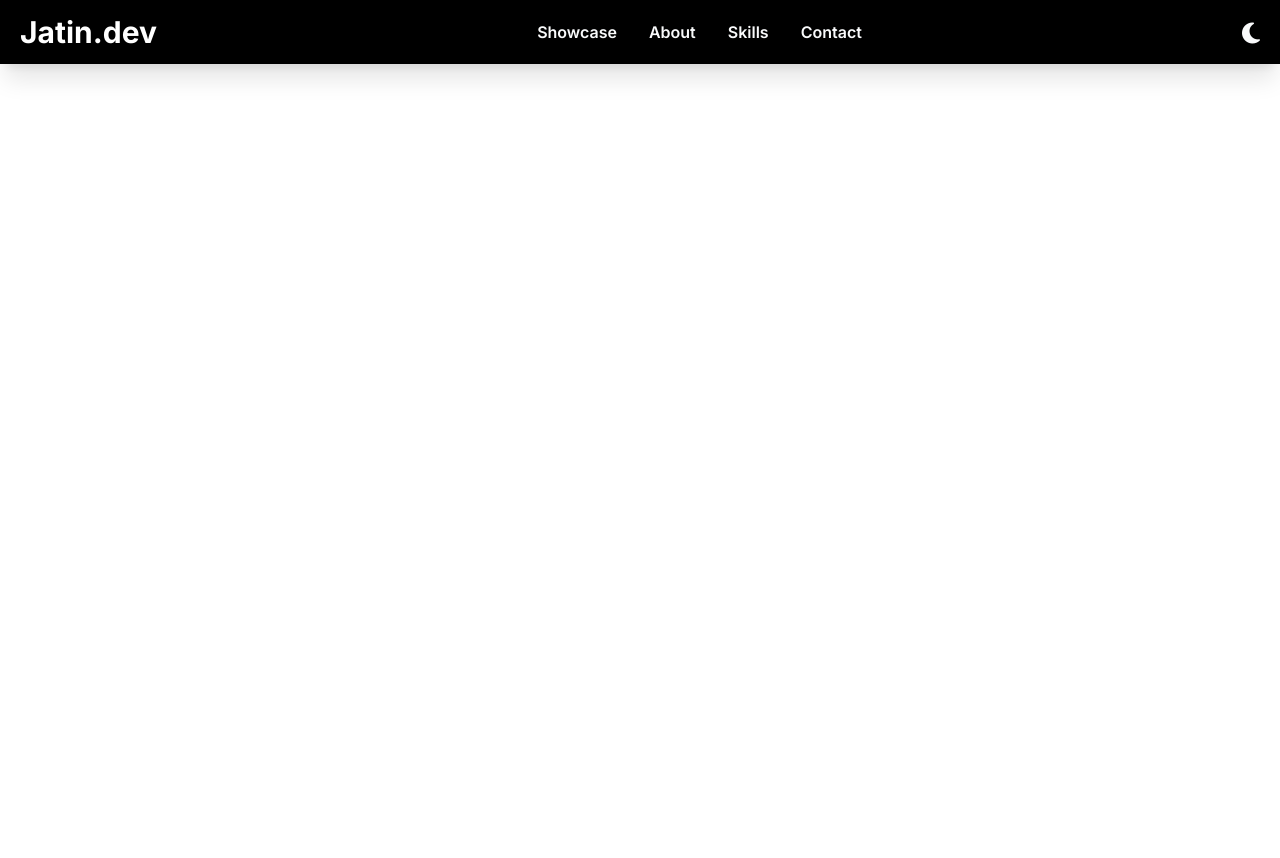
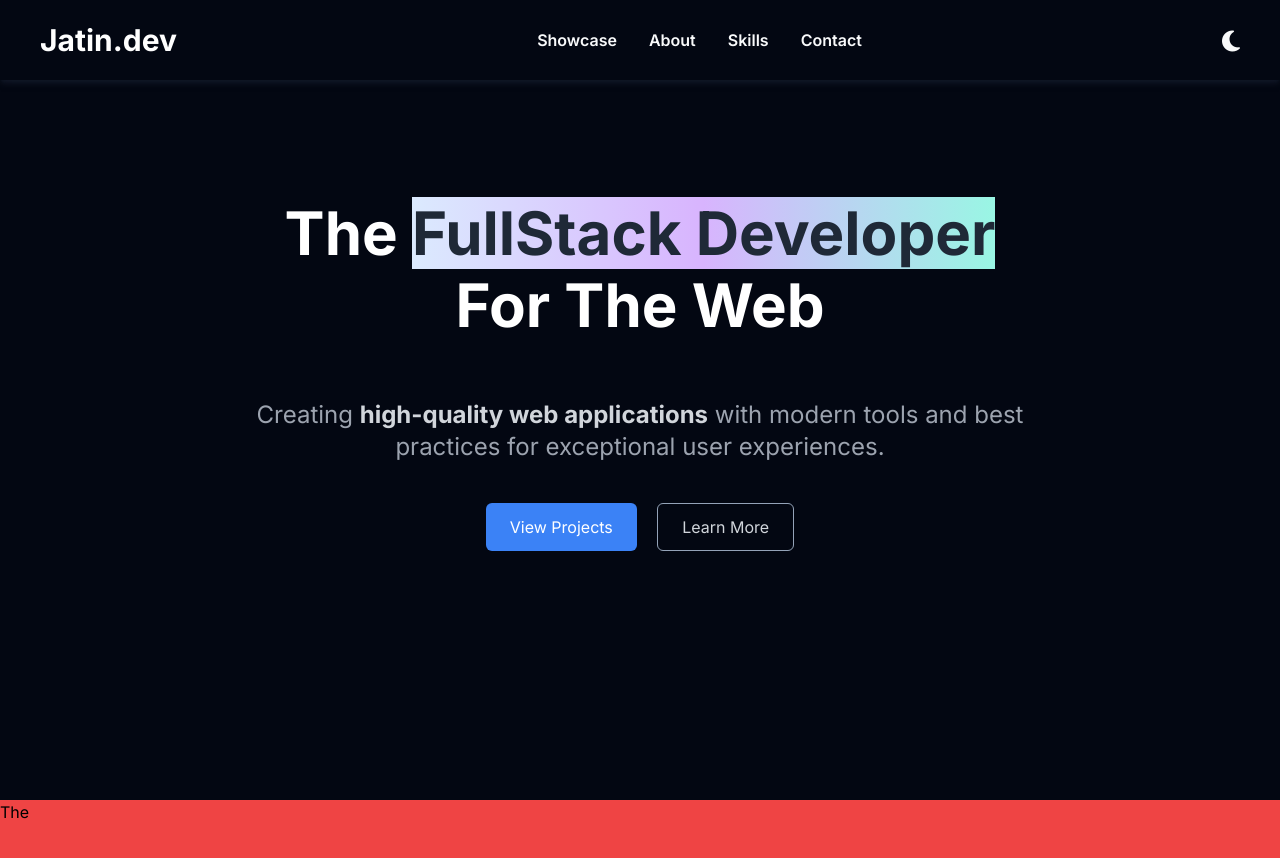
Before and after one commit to Jatin915/Portfolio, a website: page index.html in a window 1280 px wide. Before the commit the page ends 800 px from the top, so only its background shows below. Drawn offline with Linux system fonts and the light colour scheme.

Commit message:
Completing Hero Section

```diff
--- a/index.html
+++ b/index.html
@@ -21,17 +21,17 @@
   </head>
 
 
-  <body class="font-sans scroll-smooth m-0 p-0 box-border transition-">
-                                                            <!-- Navbar -->
+  <body class="font-sans scroll-smooth m-0 p-0 pt-16 box-border">
 
+    <!-- Navbar starts here-->
     <nav
-      class="fixed top-0 z-50 min-w-full min-h-16 shadow-xl flex justify-between items-center px-5 dark:bg-black">
+      class="fixed top-0 min-w-full min-h-20 z-50 shadow-md bg-white dark:shadow-gray-900 sm:dark:shadow-gray-900 sm:dark:shadow-md flex justify-between items-center px-10 dark:bg-gray-950">
       <strong><h2 class="text-3xl dark:text-white">Jatin.dev</h2></strong>
       <div id="navigations" class="sm:flex gap-8 hidden">
-        <p class="cursor-pointer transition-transform duration-300 ease-in-out hover:scale-110 font-semibold dark:text-gray-50">Showcase</p>
-        <p class="cursor-pointer transition-transform duration-300 ease-in-out hover:scale-110 font-semibold dark:text-gray-50">About</p>
-        <p class="cursor-pointer transition-transform duration-300 ease-in-out hover:scale-110 font-semibold dark:text-gray-50">Skills</p>
-        <p class="cursor-pointer transition-transform duration-300 ease-in-out hover:scale-110 font-semibold dark:text-gray-50">Contact</p>
+        <a href="#" class="cursor-pointer transition-transform duration-300 ease-in-out hover:scale-110 font-semibold dark:text-gray-50">Showcase</a>
+        <a href="#" class="cursor-pointer transition-transform duration-300 ease-in-out hover:scale-110 font-semibold dark:text-gray-50">About</a>
+        <a href="#" class="cursor-pointer transition-transform duration-300 ease-in-out hover:scale-110 font-semibold dark:text-gray-50">Skills</a>
+        <a href="#" class="cursor-pointer transition-transform duration-300 ease-in-out hover:scale-110 font-semibold dark:text-gray-50">Contact</a>
       </div>
 
       <button class="theme-toggle mt-1 ml-auto mr-6 sm:ml-0 sm:mr-0 transition-transform duration-300 ease-in-out hover:scale-110 dark:text-gray-50">
@@ -44,5 +44,30 @@
         <span class="block w-6 h-1 bg-black dark:bg-gray-50 mt-1"></span>
       </div>
     </nav>
+    <!-- navbar ends here -->
+
+
+    <!-- Hero sections starts here -->
+    <section class="h-[calc(100vh-80px)] mt-4 w-full bg-slate-200 dark:bg-gray-950 overflow-hidden">
+      <div class="sm:py-28 sm:px-56 py-16 text-center  min-h-full w-full">
+
+       <span><h1 class="text-3xl px-4 sm:text-6xl font-bold leading-snug dark:text-white">The <span class="bg-gradient-to-r from-blue-100 via-purple-300 to-teal-200 leading-snug dark:text-gray-800">FullStack Developer</span> For The Web</h1></span>
+
+        <p class="mt-16 text-md sm:text-2xl px-4 text-gray-600 dark:text-gray-400">Creating <strong class="dark:text-gray-300">high-quality web applications</strong> with modern tools and best practices for exceptional user experiences.</p>
+
+        <div class="sm:min-h-28 sm:min-w-full pt-10 px-4">
+          <button class="h-12 min-w-full sm:min-w-fit bg-blue-500 px-6 rounded-md text-white mr-4 mb-4">View Projects</button>
+          <button class="h-12 min-w-full sm:min-w-fit border-slate-400 border-[0.5px] px-6 rounded-md text-gray-600 dark:text-gray-300 dark:bg-transparent">Learn More</button>
+        </div>
+
+      </div>
+    </section>
+    <!-- Hero sections ends here -->
+
+
+    <div class="min-h-[calc(100vh-80px)] bg-red-500">
+       <h1>The</h1>
+    </div>
+
   </body>
 </html>
```
